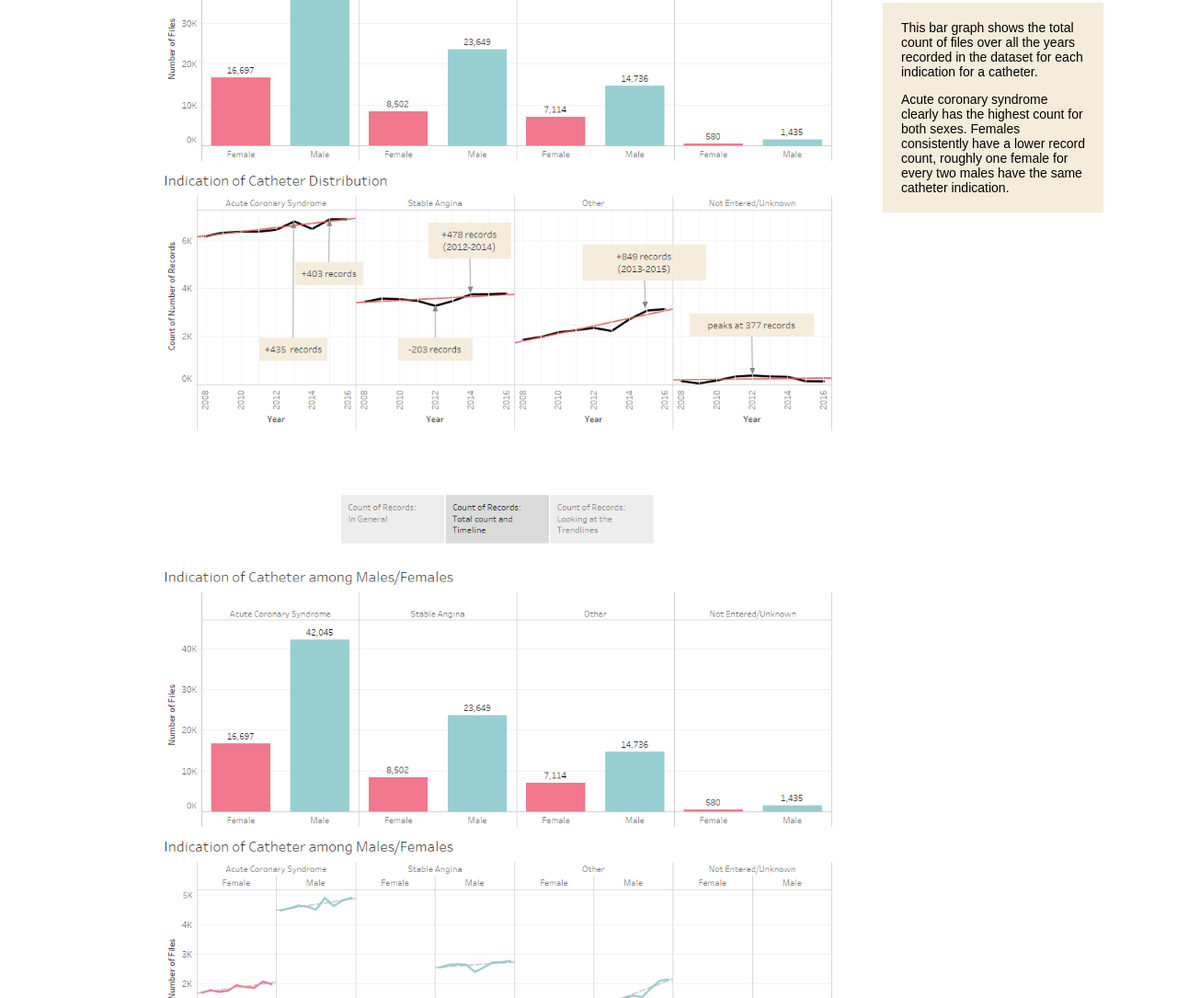
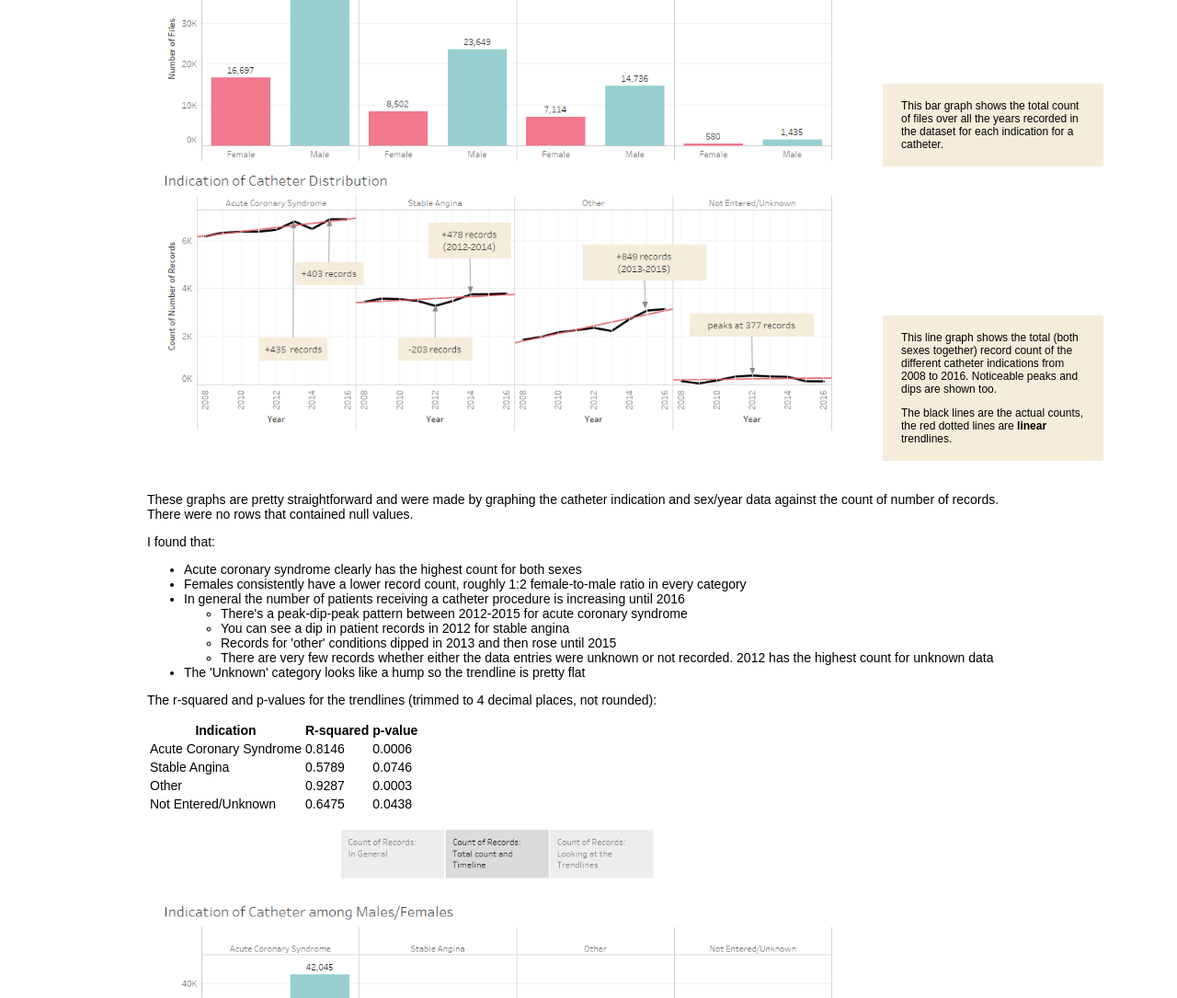
Before and after one commit to ejaguete/approach99, a plain HTML site: page index.html in a window 1280 px wide. Shown: the part 719-1804 px from the top of the page at 92% size. Drawn offline with Linux system fonts and the light colour scheme.

Commit message:
added more info, r-squred & p-values

```diff
--- a/index.css
+++ b/index.css
@@ -17,4 +17,9 @@ img {
     position:absolute;
     max-width:200px;
     text-align: left;
+    font-size:12px;
 }
+
+.float-left ul {
+    font-size:11px;
+}
--- a/index.html
+++ b/index.html
@@ -44,12 +44,61 @@
             <p>To answer my question I looked at the record counts of these indications and viewed them by sex, year, and then both, and marked anything I thought was noteworthy as well as showed the trendlines for the record counts by year.</p>
 
             <p>First let's look at the gist of the data:</p>
-            <div class="float-left" style="left:960px;bottom:-150px;">
+            <div class="float-left" style="left:960px;bottom:-100px;">
                 <p>This bar graph shows the total count of files over all the years recorded in the dataset for each indication for a catheter.</p>
-                <p>Acute coronary syndrome clearly has the highest count for both sexes. Females consistently have a lower record count, roughly one female for every two males have the same catheter indication.</p>
+            </div>
+
+            <div class="float-left" style="left:960px;bottom:-420px;">
+                <p>This line graph shows the total (both sexes together) record count of the different catheter indications from 2008 to 2016. Noticeable peaks and dips are shown too.</p>
+                <p>The black lines are the actual counts, the red dotted lines are <b>linear</b> trendlines.</p>
             </div>
 
             <img src="approach99-q1a.png">
+
+            <p>These graphs are pretty straightforward and were made by graphing the catheter indication and sex/year data against the count of number of records. There were no rows that contained null values.</p>
+            <p>I found that:</p>
+            <ul>
+                <li>Acute coronary syndrome clearly has the highest count for both sexes</li>
+                <li>Females consistently have a lower record count, roughly 1:2 female-to-male ratio in every category</li>
+                <li>In general the number of patients receiving a catheter procedure is increasing until 2016
+                        <ul>
+                        <li>There's a peak-dip-peak pattern between 2012-2015 for acute coronary syndrome</li>
+                        <li>You can see a dip in patient records in 2012 for stable angina</li>
+                        <li>Records for 'other' conditions dipped in 2013 and then rose until 2015</li>
+                        <li>There are very few records whether either the data entries were unknown or not recorded. 2012 has the highest count for unknown data</li>
+                    </ul>
+                    </li>
+                <li>The 'Unknown' category looks like a hump so the trendline is pretty flat</li>
+            </ul>
+
+            <p>The r-squared and p-values for the trendlines (trimmed to 4 decimal places, not rounded):</p>
+            <table>
+                <tr>
+                    <th>Indication</th>
+                    <th>R-squared</th>
+                    <th>p-value</th>
+                </tr>
+                <tr>
+                    <td>Acute Coronary Syndrome</td>
+                    <td>0.8146</td>
+                    <td>0.0006</td>
+                </tr>
+                <tr>
+                    <td>Stable Angina</td>
+                    <td>0.5789</td>
+                    <td>0.0746</td>
+                </tr>
+                <tr>
+                    <td>Other</td>
+                    <td>0.9287</td>
+                    <td>0.0003</td>
+                </tr>
+                <tr>
+                    <td>Not Entered/Unknown</td>
+                    <td>0.6475</td>
+                    <td>0.0438</td>
+                </tr>
+            </table>
 
             <img src="approach99-q1b.png">
 
```
